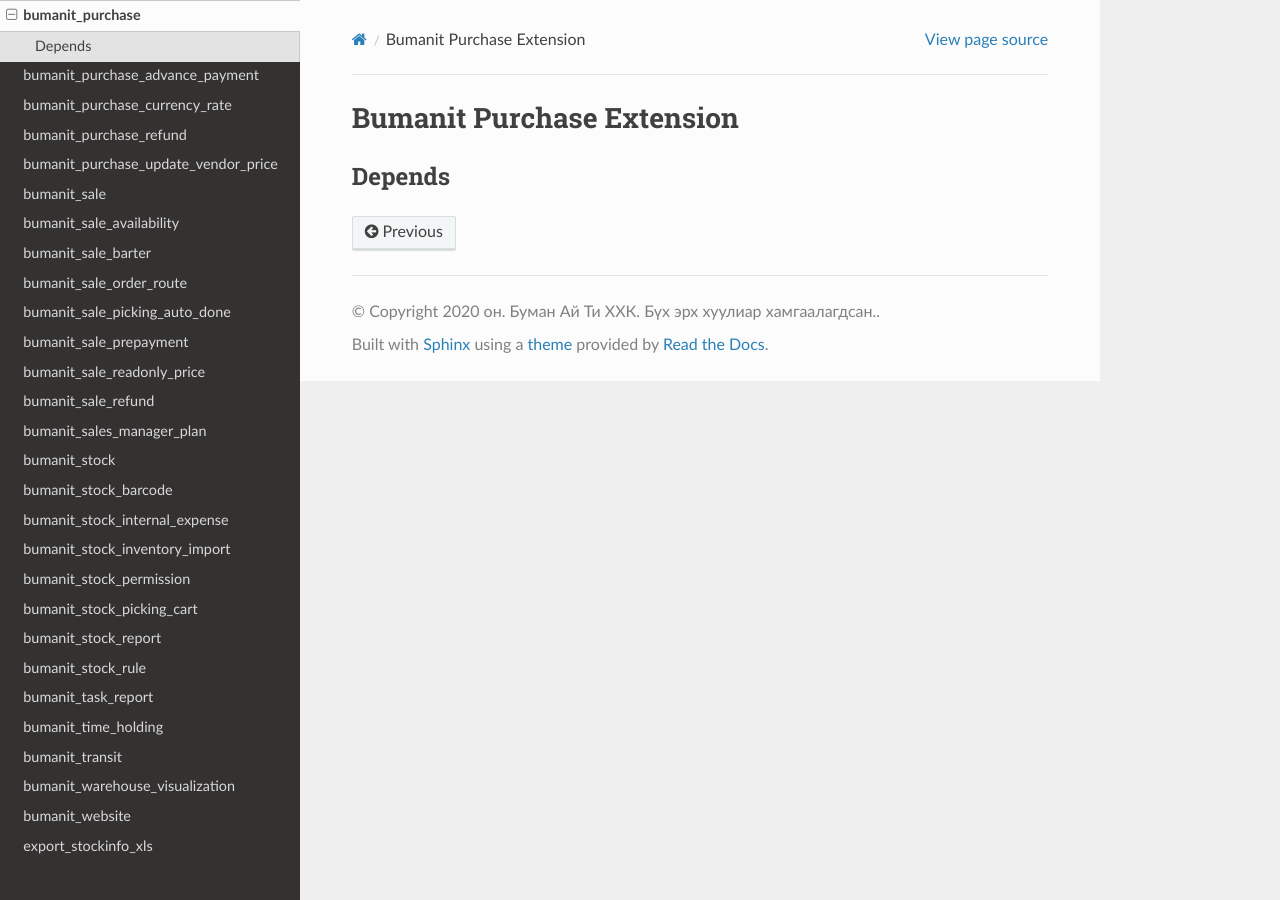
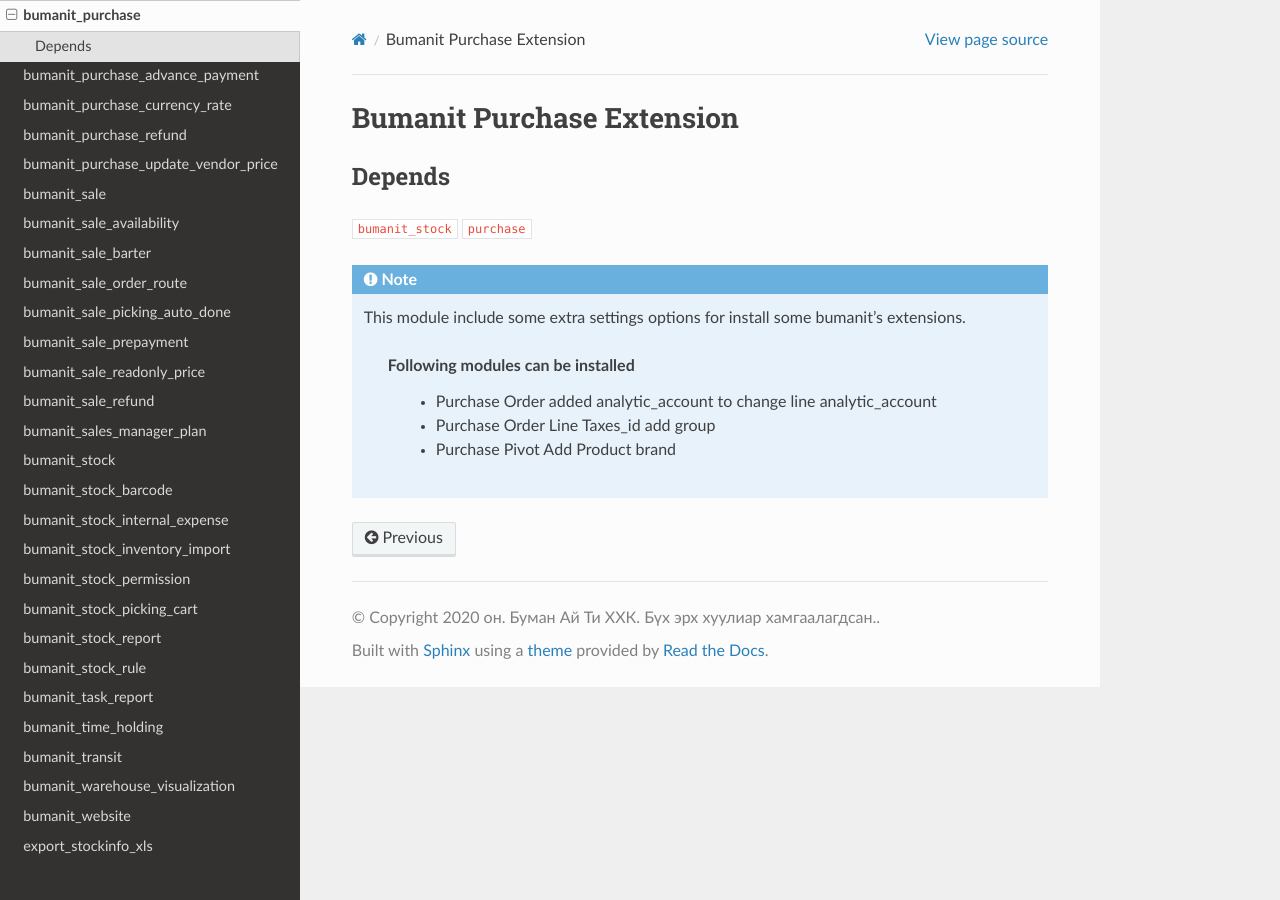
Before and after one commit to bumanit/DOC0001_bumanit_v13, a Sphinx documentation site: the page built from source/modules/bumanit_purchase.rst, in a window 1280 px wide. Built offline with Sphinx 7.4.7 and the Read the Docs theme 2.0.0, drawn with Linux system fonts in a browser that asks for light colours.

Commit message:
bumanit_purchase :amarsanaa

```diff
--- a/source/modules/bumanit_purchase.rst
+++ b/source/modules/bumanit_purchase.rst
@@ -4,3 +4,17 @@
 
 Depends
 -------
+
+
+``bumanit_stock``
+``purchase``
+
+
+.. note::
+
+    This module include some extra settings options for install some bumanit's extensions.
+
+        Following modules can be installed
+            - Purchase Order added analytic_account to change line analytic_account
+            - Purchase Order Line Taxes_id add group
+            - Purchase Pivot Add Product brand
```
